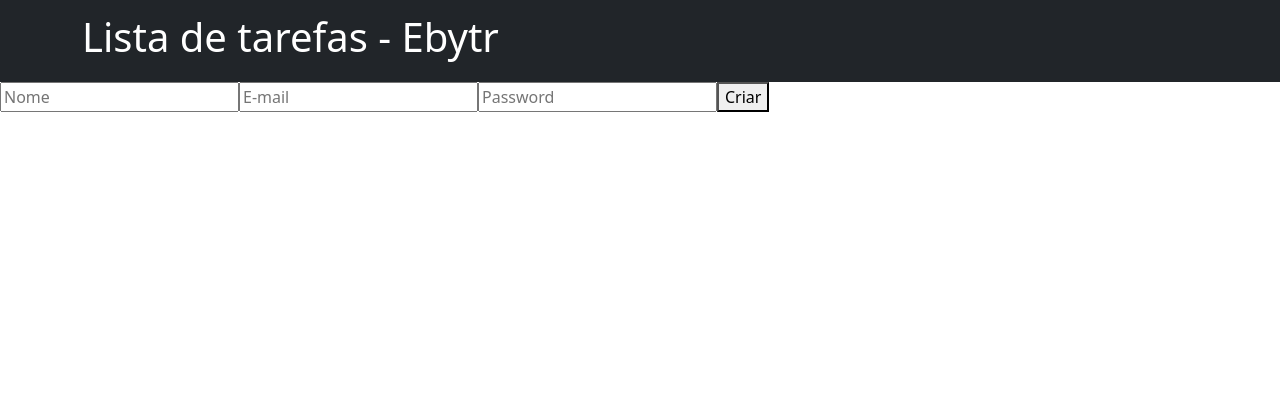
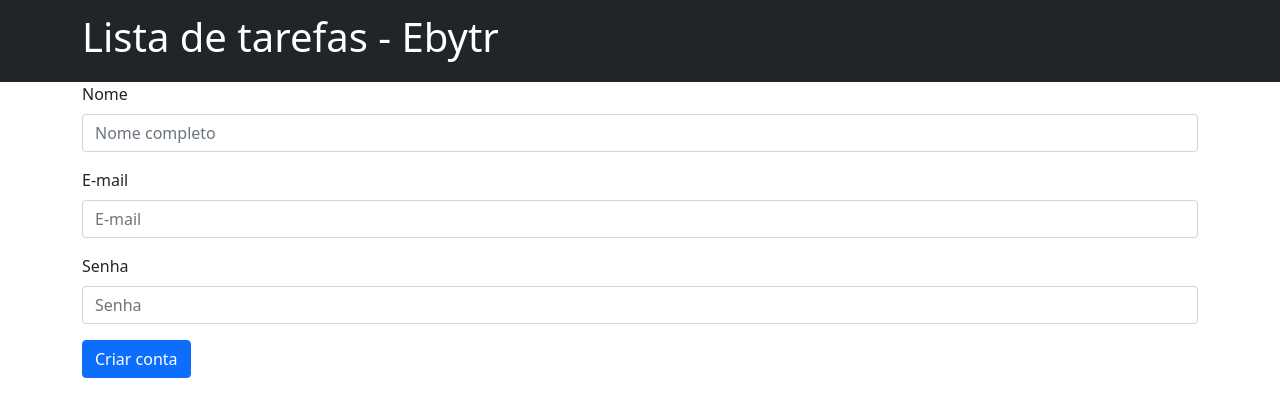
Before and after one commit to eemr3/project-blitzcareer, a React (Create React App) app in the folder frot-end/: page /create-user in a window 1280 px wide. Shown: the top 416 px of the page. Built offline with nearby package versions, Linux system fonts and the light colour scheme.

Commit message:
style: :lipstick: NewUser/index.js
adiciona estilo a página utilizando o bootstrap

```diff
--- a/frot-end/src/pages/NewUser/index.js
+++ b/frot-end/src/pages/NewUser/index.js
@@ -1,17 +1,33 @@
 import React from 'react';
+import { Button, Container, Form } from 'react-bootstrap';
 import Header from '../../components/Header';
 
 function NewUser() {
   return (
-    <div>
+    <>
       <Header />
-      <form onSubmit={() => {}}>
-        <input type='text' placeholder='Nome' />
-        <input type='text' placeholder='E-mail' />
-        <input type='text' placeholder='Password' />
-        <button type='submit'>Criar</button>
-      </form>
-    </div>
+      <Container>
+        <Form>
+          <Form.Group className='mb-3' controlId='formBasicEmail'>
+            <Form.Label>Nome</Form.Label>
+            <Form.Control type='text' placeholder='Nome completo' />
+            <Form.Text className='text-muted'></Form.Text>
+          </Form.Group>
+
+          <Form.Group className='mb-3' controlId='formBasicEmail'>
+            <Form.Label>E-mail</Form.Label>
+            <Form.Control type='email' placeholder='E-mail' />
+          </Form.Group>
+          <Form.Group className='mb-3' controlId='formBasicPassword'>
+            <Form.Label>Senha</Form.Label>
+            <Form.Control type='password' placeholder='Senha' />
+          </Form.Group>
+          <Button variant='primary' type='submit'>
+            Criar conta
+          </Button>
+        </Form>
+      </Container>
+    </>
   );
 }
 
```
